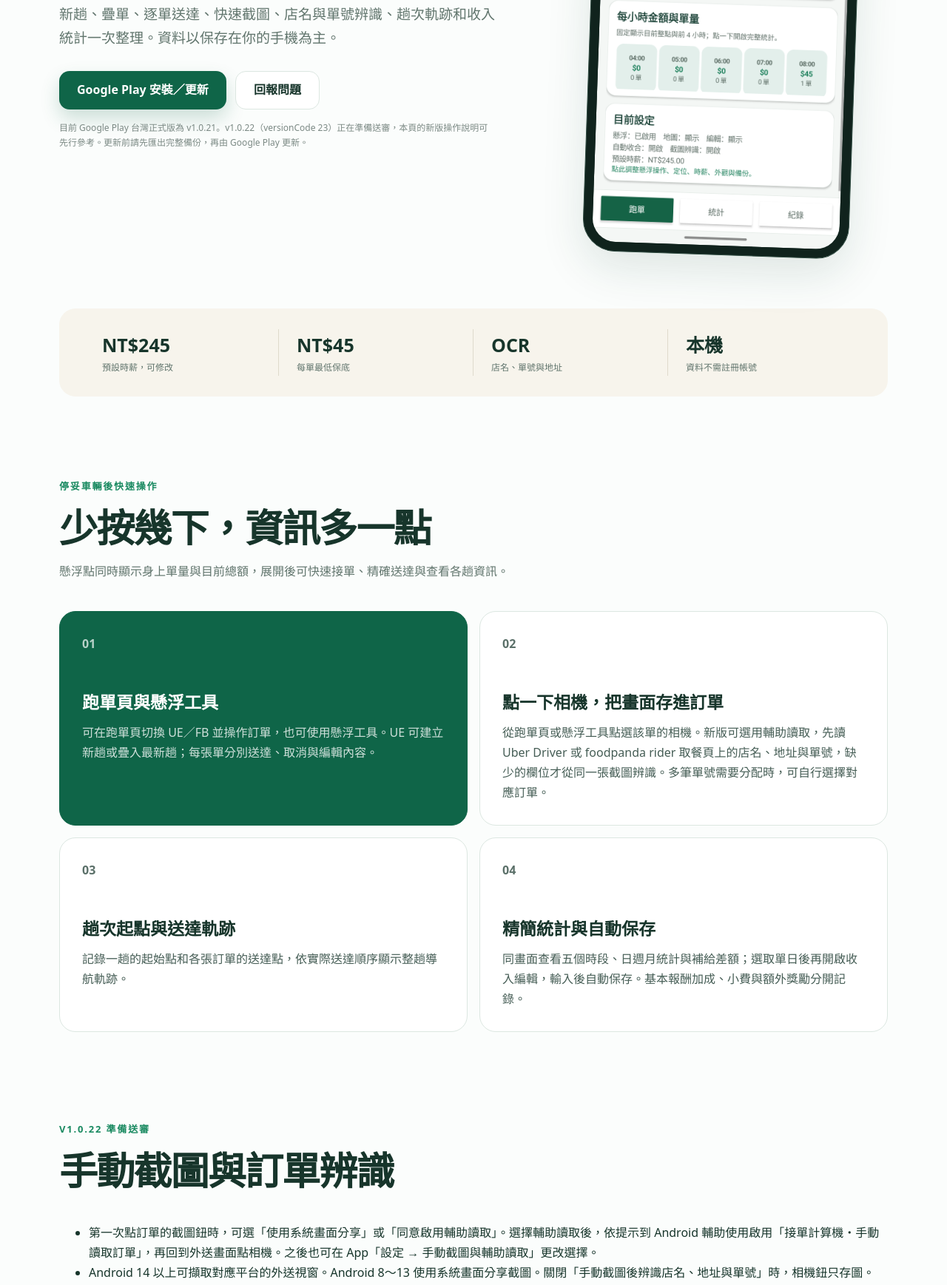
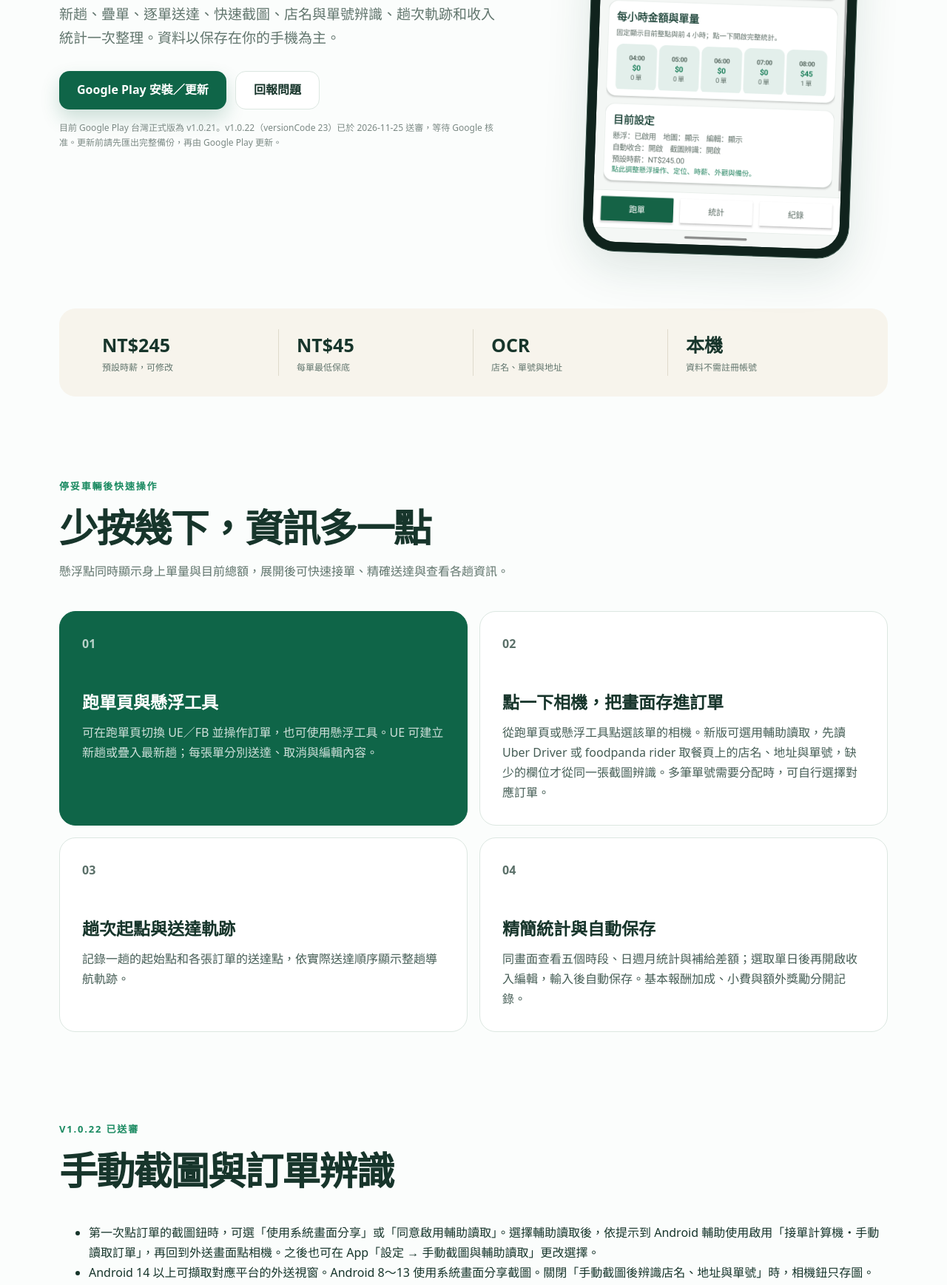
Before and after one commit to ridercalc/ridercalc.github.io, a plain HTML site: page index.html in a window 1280 px wide. Shown: the part 534-2271 px from the top of the page at 74% size. Drawn offline with Linux system fonts and the light colour scheme.

Commit message:
Record Google Play submission of RiderCalc 1.0.22

```diff
--- a/index.html
+++ b/index.html
@@ -36,7 +36,7 @@
           <a class="button primary" href="https://play.google.com/store/apps/details?id=com.xiaoc.ordercalculator">Google Play 安裝／更新</a>
           <a class="button secondary" href="https://docs.google.com/forms/d/e/1FAIpQLSfcZ2h7QMcfCdXkA_WD8o_FB3wdtGkZvESkRhy4cFeCzS8nsg/viewform">回報問題</a>
         </div>
-        <p class="release-note">目前 Google Play 台灣正式版為 v1.0.21。v1.0.22（versionCode 23）正在準備送審，本頁的新版操作說明可先行參考。更新前請先匯出完整備份，再由 Google Play 更新。</p>
+        <p class="release-note">目前 Google Play 台灣正式版為 v1.0.21。v1.0.22（versionCode 23）已於 2026-11-25 送審，等待 Google 核准。更新前請先匯出完整備份，再由 Google Play 更新。</p>
       </div>
       <div class="phone-wrap" aria-label="接單計算機 v1.0.22 跑單頁辨識結果，虛構訂單">
         <div class="phone">
@@ -84,7 +84,7 @@
 
     <section class="section" id="release-notes">
       <div class="section-heading">
-        <p class="eyebrow">v1.0.22 準備送審</p>
+        <p class="eyebrow">v1.0.22 已送審</p>
         <h2>手動截圖與訂單辨識</h2>
       </div>
       <ul>
```
